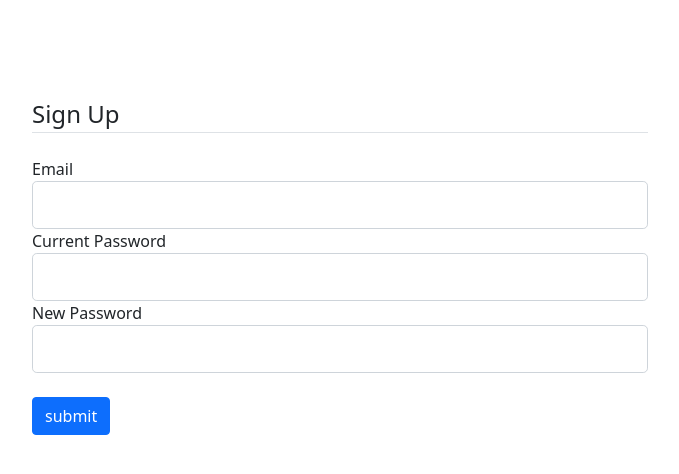
After one commit to SanthoshiSupraja/COL362-Project, a Flask app: template templates/changepassword.html in a window 1280 px wide. The commit adds this page. Shown: the top 474 px of the page, without its empty margins (300-979 px from the left). Run offline with Flask 2, Linux system fonts and the light colour scheme; the template is opened without the code that fills it: values that come from a table or form of the project are taken from there, others are empty; some libraries are stand-ins or nearby versions.

Commit message:
Add files via upload

```diff
--- a/forms.py
+++ b/forms.py
@@ -73,8 +73,4 @@ class changePasswordForm(FlaskForm):
     emailid= StringField (label='Email',validators=[DataRequired(), Email()])
     cur_pwd= PasswordField (label='Current Password', validators=[DataRequired(), Length (min=6,max=16)])
     new_pwd= PasswordField (label='New Password', validators=[DataRequired(), Length (min=6,max=16)])
-
-class changeUsernameForm(FlaskForm):
-    emailid= StringField (label='Email',validators=[DataRequired(), Email()])
-    cur_name= StringField(label='Current Username',validators=[DataRequired(), Length (min=3,max=20)])
-    new_name= StringField(label='New Username',validators=[DataRequired(), Length (min=3,max=20)])
+    submit =SubmitField(label='submit')
--- a/routes.py
+++ b/routes.py
@@ -2,7 +2,7 @@
 import os
 import psycopg2
 from flask import Flask,flash, request, redirect, url_for, send_from_directory, render_template,session
-from forms import RegistrationForm,LoginForm,DashboardForm,HomepageForm,artistLoginForm,artisthomepageForm,artistclickForm,albumclickForm,trackclickForm,createalbum1,deleteForm,artistalbumclickForm,addtrackForm,deleteTrackForm,changePasswordForm,changeUsernameForm
+from forms import RegistrationForm,LoginForm,DashboardForm,HomepageForm,artistLoginForm,artisthomepageForm,artistclickForm,albumclickForm,trackclickForm,createalbum1,deleteForm,artistalbumclickForm,addtrackForm,deleteTrackForm,changePasswordForm
 
 app=Flask(__name__)
 
@@ -183,6 +183,7 @@ def addtrack():
     conn=get_db_connection()
     cur=conn.cursor()
     album_id=request.args['album_id']
+    #print(album_id)
     artist_id=request.args['artist_id']
     sql = "select name from artists where id='{}'".format(artist_id)
     cur.execute(sql)
@@ -267,7 +268,7 @@ def artistalbumclick(b):
     cur=conn.cursor()
     album_name=b
     form=artistalbumclickForm()
-    sql_details1="select albums.album_type, albums.name, artists.name, substring(albums.release_date,1,4) as release_year, substring(albums.external_url, 14, LENGTH(albums.external_url)-15) as url, albums.images from artists join albums on albums.artist_id=artists.id where albums.name='{}'".format(album_name)
+    sql_details1="select albums.album_type, albums.name, artists.name, substring(albums.release_date,1,4) as release_year, substring(albums.external_url, 14, LENGTH(albums.external_url)-15) as url, albums.images,albums.id from artists join albums on albums.artist_id=artists.id where albums.name='{}'".format(album_name)
     sql_details2="select tracks.duration_ms , tracks.name , artists.name from tracks join albums on albums.id=tracks.album_id join artists on albums.artist_id= artists.id where albums.name='{}' order by artists.followers desc limit 10".format(album_name)
     cur.execute(sql_details1)
     albums = cur.fetchall()
@@ -318,7 +319,10 @@ def deletetrack():
     form = deleteTrackForm()
     conn=get_db_connection()
     cur=conn.cursor()
-    user_name=request.args['user_name']
+    artist_id=request.args['artist_id']
+    sql = "select name from artists where id='{}'".format(artist_id)
+    cur.execute(sql)
+    user_name = cur.fetchone()
     album_id=request.args['album_id']
     if(form.validate_on_submit()):
         del_track =  form.search.data
@@ -334,41 +338,20 @@ def changepassword():
     conn=get_db_connection()
     cur=conn.cursor()
     if(form.validate_on_submit()):
-        user_email=form.email.data
+        user_email=form.emailid.data
         user_pwd=form.cur_pwd.data
         new_pwd=form.new_pwd.data
-        sql_c="select password from users where emailid='{}'".format(emailid)
+        sql_c="select password from users where emailid='{}'".format(user_email)
         cur.execute(sql_c)
         old=cur.fetchone()
         if(old[0]!=user_pwd):
            flash(f'Current password not correct', category='danger')
-           return
+           return redirect(url_for('changepassword'))
         sql="update users set password='{}' where emailid='{}'".format(new_pwd,user_email)
         cur.execute(sql)
         conn.commit()
-        return
-    return
+        return redirect(url_for('homepage'))
+    return render_template('changepassword.html',title='Change Password',form=form)
 
-
-@app.route('/changeusername',methods=['POST','GET'])
-def changeusername():
-    form = changeUsernameForm()
-    conn=get_db_connection()
-    cur=conn.cursor()
-    if(form.validate_on_submit()):
-        user_email=form.email.data
-        user_pwd=form.cur_name.data
-        new_pwd=form.name_name.data
-        sql_c="select username from users where emailid='{}'".format(emailid)
-        cur.execute(sql_c)
-        old=cur.fetchone()
-        if(old[0]!=user_pwd):
-           flash(f'Current username not correct', category='danger')
-           return
-        sql="update users set username='{}' where emailid='{}'".format(new_pwd,user_email)
-        cur.execute(sql)
-        conn.commit()
-        return
-    return
 if __name__ == "__main__":
     app.run(debug=True)
--- a/templates/album.html
+++ b/templates/album.html
@@ -15,7 +15,6 @@
               Account
             </a>
                     <ul class="dropdown-menu" aria-labelledby="navbarDropdown">
-                        <li><a class="dropdown-item" href="#">change name</a></li>
                         <li><a class="dropdown-item" href="#">change password</a></li>
                         <li>
                             <hr class="dropdown-divider">
@@ -40,7 +39,7 @@
 <nav class="navbar navbar-expand-lg navbar-light bg-light">
     <a class="navbar-brand" href="#">Album name:{{album_name}}</a>
     <a class="navbar-brand" href="#">Album type:{{albums[0][0]}}</a>
-    <a class="navbar-brand" href="#">Released on:{{albums[0][7]}}</a>
+    <a class="navbar-brand" href="#">Released on:{{albums[0][3]}}</a>
     <button class="navbar-toggler" type="button" data-toggle="collapse" data-target="#navbarSupportedContent" aria-controls="navbarSupportedContent" aria-expanded="false" aria-label="Toggle navigation">
       <span class="navbar-toggler-icon"></span>
     </button>
--- a/templates/artist.html
+++ b/templates/artist.html
@@ -15,7 +15,6 @@
               Account
             </a>
                     <ul class="dropdown-menu" aria-labelledby="navbarDropdown">
-                        <li><a class="dropdown-item" href="#">change name</a></li>
                         <li><a class="dropdown-item" href="#">change password</a></li>
                         <li>
                             <hr class="dropdown-divider">
@@ -47,10 +46,10 @@
     {% for album in albums %}
     <div class="card border-dark mb-3" style="width: 18rem;">
         <div class="card-body1">
-            <a href="{{url_for('albumclick',b=album[0])}}" class="btn btn-secondary">{{album[0]}}</a>
+            <a href="{{url_for('albumclick',b=album[1])}}" class="btn btn-secondary">{{album[1]}}</a>
         </div>
         <div class="card-footer">
-            <small class="text-muted">album type:{{album[2]}}</small>
+            <small class="text-muted">album type:{{album[0]}}</small>
         </div>
     </div>
     {% endfor%}
--- a/templates/artistalbum.html
+++ b/templates/artistalbum.html
@@ -12,8 +12,8 @@
               Options
             </a>
                     <ul class="dropdown-menu" aria-labelledby="navbarDropdown">
-                        <li><a class="dropdown-item" href="{{url_for('addtrack',album_id =albums[0][4],artist_id=artist_id)}}">Add track</a></li>
-                        <li><a class="dropdown-item" href="#">Delete track</a></li>
+                        <li><a class="dropdown-item" href="{{url_for('addtrack',album_id =albums[0][6],artist_id=artist_id)}}">Add track</a></li>
+                        <li><a class="dropdown-item" href="{{url_for('deletetrack',album_id =albums[0][6],artist_id=artist_id)}}">Delete track</a></li>
                         <li>
                             <hr class="dropdown-divider">
                         </li>
@@ -27,7 +27,7 @@
 <nav class="navbar navbar-expand-lg navbar-light bg-light">
     <a class="navbar-brand" href="#">Album name:{{album_name}}</a>
     <a class="navbar-brand" href="#">Album type:{{albums[0][0]}}</a>
-    <a class="navbar-brand" href="#">Released on:{{albums[0][7]}}</a>
+    <a class="navbar-brand" href="#">Released on:{{albums[0][3]}}</a>
     <button class="navbar-toggler" type="button" data-toggle="collapse" data-target="#navbarSupportedContent" aria-controls="navbarSupportedContent" aria-expanded="false" aria-label="Toggle navigation">
       <span class="navbar-toggler-icon"></span>
     </button>
--- a/templates/artisthomepage.html
+++ b/templates/artisthomepage.html
@@ -38,10 +38,10 @@
     {% for album in albums %}
     <div class="card border-dark mb-3" style="width: 18rem;">
         <div class="card-body1">
-            <a href="{{url_for('artistalbumclick',b=album[0],artist_id=artist_id)}}" class="btn btn-secondary">{{album[0]}}</a>
+            <a href="{{url_for('artistalbumclick',b=album[1],artist_id=artist_id)}}" class="btn btn-secondary">{{album[1]}}</a>
         </div>
         <div class="card-footer">
-            <small class="text-muted">album type:{{album[2]}}</small>
+            <small class="text-muted">album type:{{album[0]}}</small>
         </div>
     </div>
     {% endfor%}
--- /dev/null
+++ b/templates/changepassword.html
@@ -0,0 +1,33 @@
+{% extends 'layouts.html'%} {% block content %}
+<div class="container w-50">
+    <form method="POST" action="">
+        <!--{{ form.csrf_token }}-->
+        {{form.hidden_tag()}}
+        <br />
+        <br />
+        <br />
+        <br />
+        <legend class="border-bottom mb-4">Sign Up</legend>
+
+
+        <div class="form-group">
+            {{form.emailid.label(class="form-control-label")}} {%if form.emailid.errors%} {{form.emailid(class="form-control form-control-lg is-invalid")}} {%for error in form.emailid.errors%}
+            <span>{{error}}</span> {%endfor%} {%else%} {{form.emailid(class="form-control form-control-lg")}} {%endif%}
+        </div>
+
+        <div class="form-group">
+            {{form.cur_pwd.label(class="form-control-label")}} {%if form.cur_pwd.errors%} {{form.cur_pwd(class="form-control form-control-lg is-invalid")}} {%for error in form.cur_pwd.errors%}
+            <span>{{error}}</span> {%endfor%} {%else%} {{form.cur_pwd(class="form-control form-control-lg")}} {%endif%}
+        </div>
+
+        <div class="form-group">
+            {{form.new_pwd.label(class="form-control-label")}} {%if form.new_pwd.errors%} {{form.new_pwd(class="form-control form-control-lg is-invalid")}} {%for error in form.new_pwd.errors%}
+            <span>{{error}}</span> {%endfor%} {%else%} {{form.new_pwd(class="form-control form-control-lg")}} {%endif%}
+        </div>
+
+        <div class="field-group mt-4">
+            {{form.submit(class = 'btn btn-primary')}}
+        </div>
+    </form>
+</div>
+{% endblock content %}
--- a/templates/createtrack.html
+++ b/templates/createtrack.html
@@ -7,7 +7,7 @@
         <br />
         <br />
         <fieldset>
-            <legend class="border-bottom mb-4">Create Album</legend>
+            <legend class="border-bottom mb-4">Add track</legend>
 
             <div class="form-group">
                 {{form.acousticness.label(class="form-control-label")}} {%if form.acousticness.errors%} {{form.acousticness(class="form-control form-control-lg is-invalid")}} {%for error in form.acousticness.errors%}
```
Also changed, not shown: templates/deletetrack.html (added, +22 -0 lines), templates/homepage.html (+6 -7 lines), templates/search.html (+6 -10 lines), templates/track.html (+3 -4 lines).
